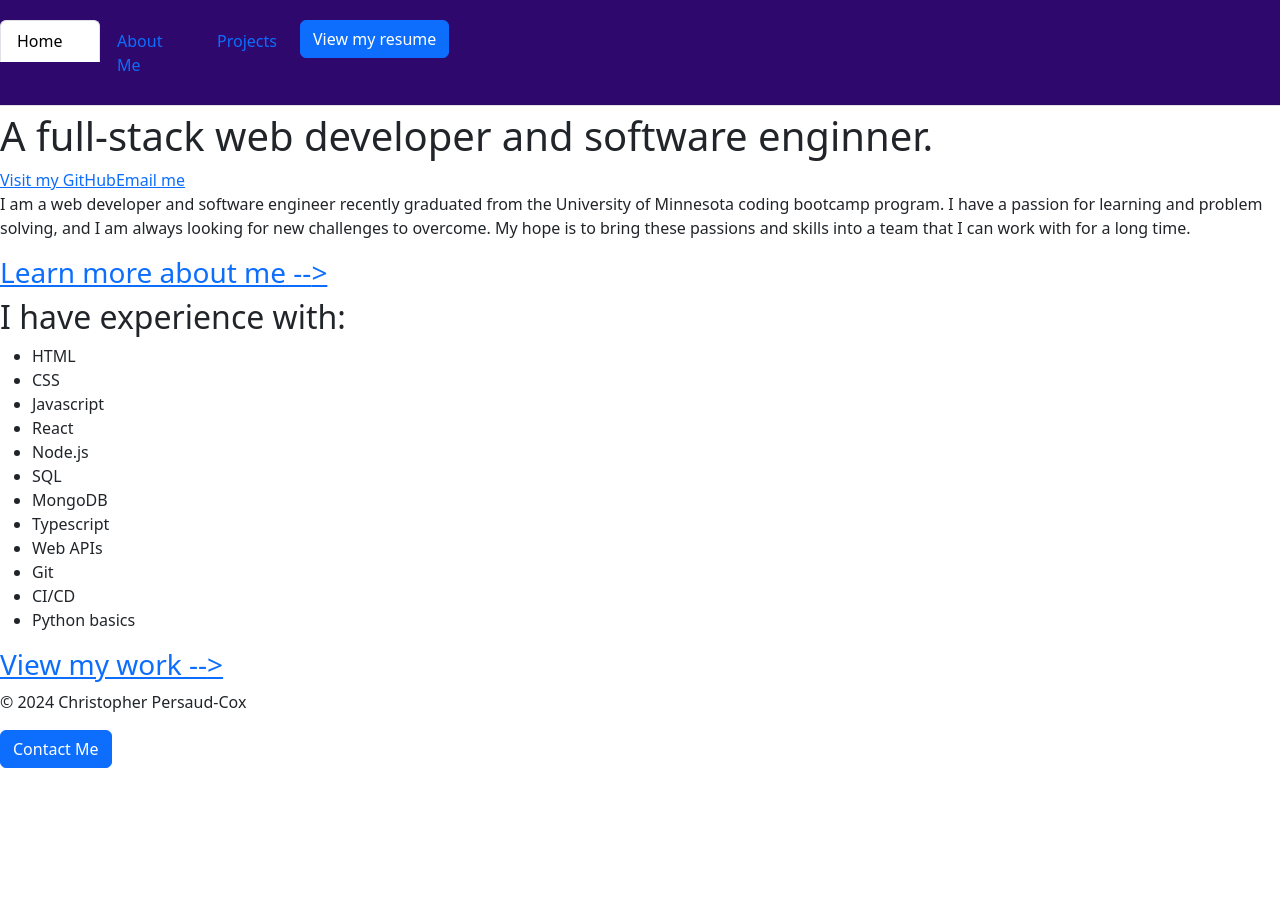
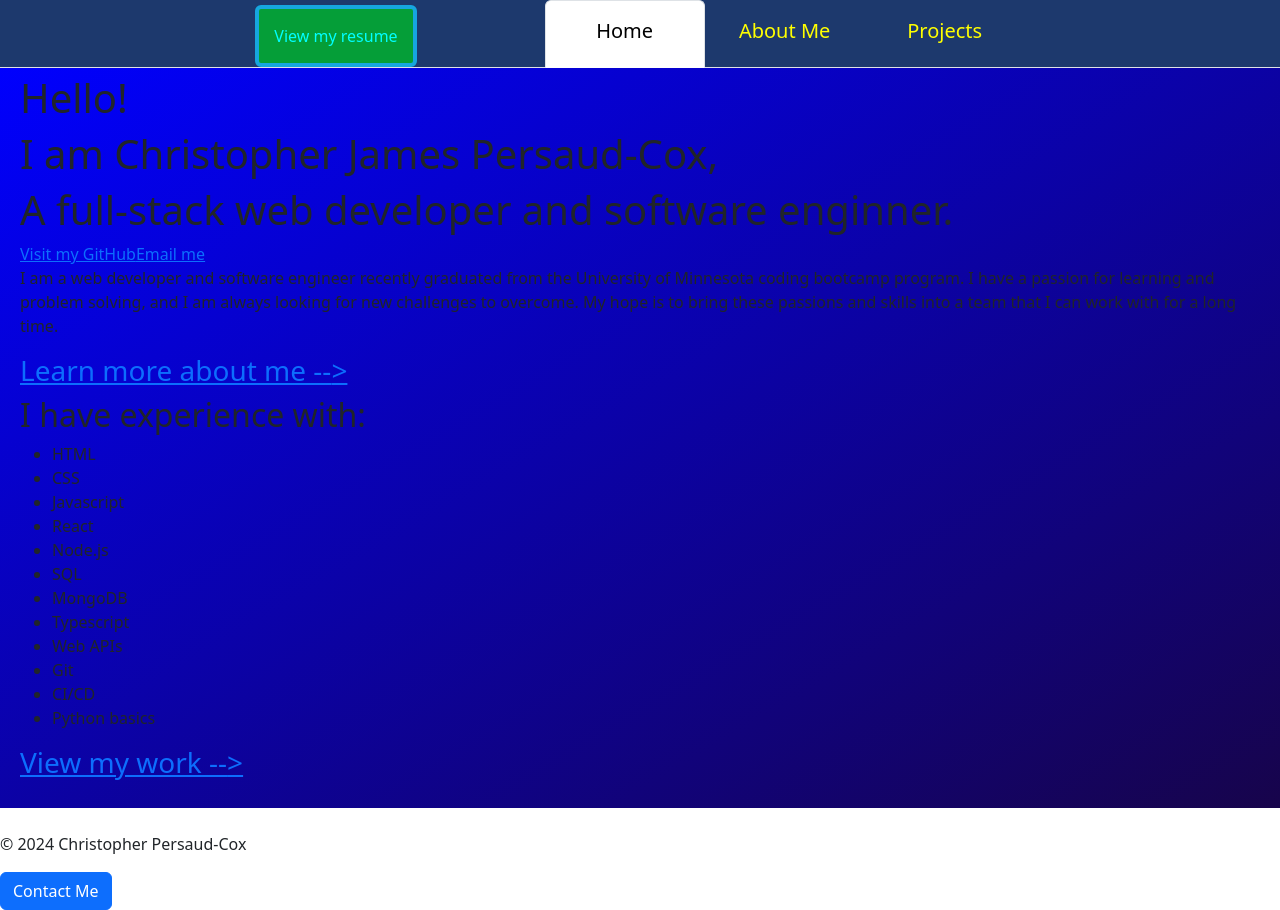
Before and after one commit to ChristopherP-C/My-Portfolio, a React (Vite) app: page / in a window 1280 px wide. Before the commit the page ends 800 px from the top, so only its background shows below. Built offline with nearby package versions, Linux system fonts and the light colour scheme.

Commit message:
finished header

```diff
--- a/src/App.tsx
+++ b/src/App.tsx
@@ -22,9 +22,11 @@ function App() {
   return (
     <>
     <MainNav />
+    <br />
     <main>
         <Outlet />
     </main>
+    <br />
     <Footer />
     </>
   );
--- a/src/components/mainNav.tsx
+++ b/src/components/mainNav.tsx
@@ -13,6 +13,13 @@ function MainNav() {
     return (
         <header>
         <ul className="nav nav-tabs">
+
+        <div className="resume-button">
+            <Button variant="primary" onClick={() => setShowResume(true)}>View my resume</Button>
+            <ResumeModal show={showResume} onHide={() => setShowResume(false)}/>
+        </div>
+
+            <div className = "nav-list">
                 <li className="nav-item">
                     <Link to="/"
                     className={currentPage === "/" ? "nav-link active" : "nav-link"}>
@@ -32,10 +39,6 @@ function MainNav() {
                         Projects
                     </Link>
                 </li>
-
-        <div className="resume-button">
-            <Button variant="primary" onClick={() => setShowResume(true)}>View my resume</Button>
-            <ResumeModal show={showResume} onHide={() => setShowResume(false)}/>
             </div>
         </ul>
 
--- a/src/styles/header.css
+++ b/src/styles/header.css
@@ -1,20 +1,38 @@
 /* make header display constantly at the top of the screen and have a nive dark blue color */
 /* add space between header and body of page */
 
+.nav {
+  display: flex;
+  position: fixed;
+  align-self: stretch;
+  background-color: #1d396d;
+  justify-content: center;
+  min-height: max-content;
+  min-width: 100%;
+}
 
-.nav {
-  position: fixed;
-  top: 0px;
-  left: 0;
-  width: 100%;
-  background-color: #2f086e;
-  color: rgb(255, 255, 255);
-  padding: 20px 0;
+.nav-list {
+  display: flex;
+  margin-left: 10%;
+}
+
+.nav-item {
+  font-size: 20px;
+  display: flex;
+  width: 160px;
 }
 
 .nav-link {
-  display: flex;
+  color: yellow;
+  padding: 15px;
+  text-align: center;
   flex-grow: 1;
-  justify-content: flex-start;
-  width: 100px;
 }
+
+.resume-button button {
+  background-color: #059e38;
+  color: rgb(0, 255, 255);
+  margin-top: 5px;
+  padding: 15px;
+  border: 4px solid #16a6df;
+}
--- a/src/styles/main.css
+++ b/src/styles/main.css
@@ -1,11 +1,9 @@
 /* make main always take up full size of the screen */
-/*
+
 main {
-  min-height: 100vh;
   display: flex;
-  flex-direction: column;
-  justify-content: center;
+  margin-top: 30px;
   align-items: center;
   padding: 20px;
-  background: linear-gradient(to bottom right, blue, white);
-} */
+  background: linear-gradient(to bottom right, blue, rgb(23, 4, 75));
+}
```
Lines whose indentation alone changed are shown as unchanged.
